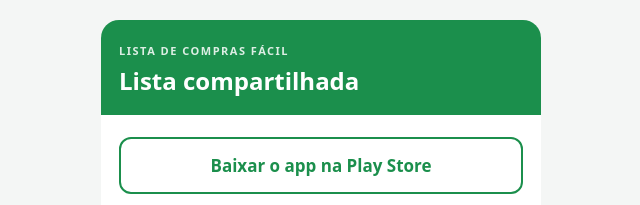
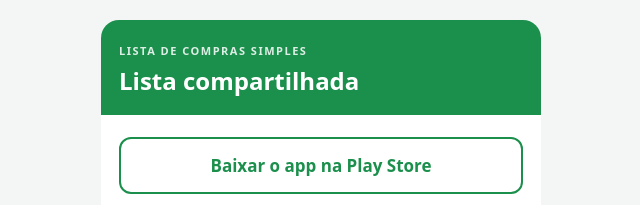
Before and after one commit to thyagonevs0d/lista-compras, a plain HTML site: page index.html in a window 1280 px wide. Shown: the top 205 px of the page, 319-959 px from the left. Drawn offline with Linux system fonts and the light colour scheme.

Commit message:
Rename page title to Lista de Compras Simples

```diff
--- a/index.html
+++ b/index.html
@@ -3,7 +3,7 @@
 <head>
 <meta charset="utf-8">
 <meta name="viewport" content="width=device-width, initial-scale=1">
-<title>Lista de Compras Fácil</title>
+<title>Lista de Compras Simples</title>
 <style>
   body{font-family:system-ui,sans-serif;background:#F4F6F5;margin:0;color:#1D2A22}
   .wrap{max-width:440px;margin:0 auto;padding:20px}
@@ -20,7 +20,7 @@
 </head>
 <body>
 <div class="wrap">
-  <div class="head"><small>LISTA DE COMPRAS FÁCIL</small><h1 id="t">Lista compartilhada</h1></div>
+  <div class="head"><small>LISTA DE COMPRAS SIMPLES</small><h1 id="t">Lista compartilhada</h1></div>
   <div class="card">
     <div id="items"></div>
     <a id="open" class="btn open" href="#">Abrir esta lista no app</a>
```
